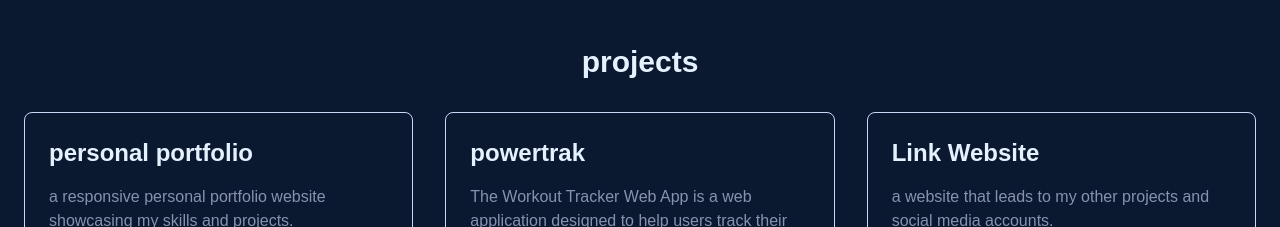
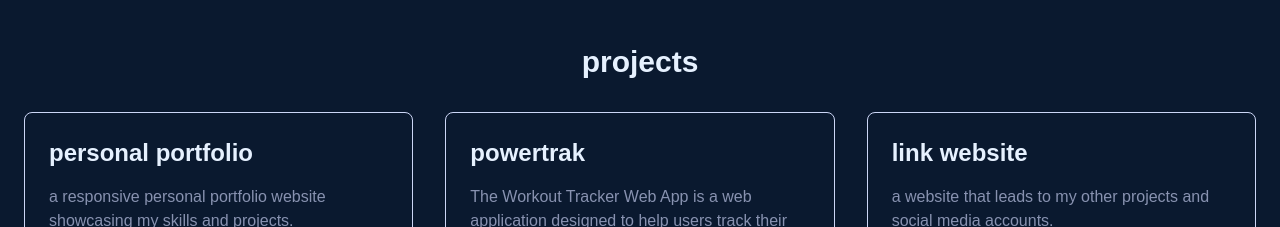
Before and after one commit to gelogonza/gelo, a Next.js app: page / in a window 1280 px wide. Shown: the part 4100-4327 px from the top of the page. Built offline with nearby package versions, Linux system fonts and the light colour scheme.

Commit message:
small correction to project name

```diff
--- a/app/components/Projects.tsx
+++ b/app/components/Projects.tsx
@@ -17,7 +17,7 @@ const projects = [
     codeLink: "https://github.com/gelogonza/PowerTrak",
   },
   {
-    title: " Link Website",
+    title: " link website",
     description:
       "a website that leads to my other projects and social media accounts.",
     tags: ["HTML", "CSS"],
```
